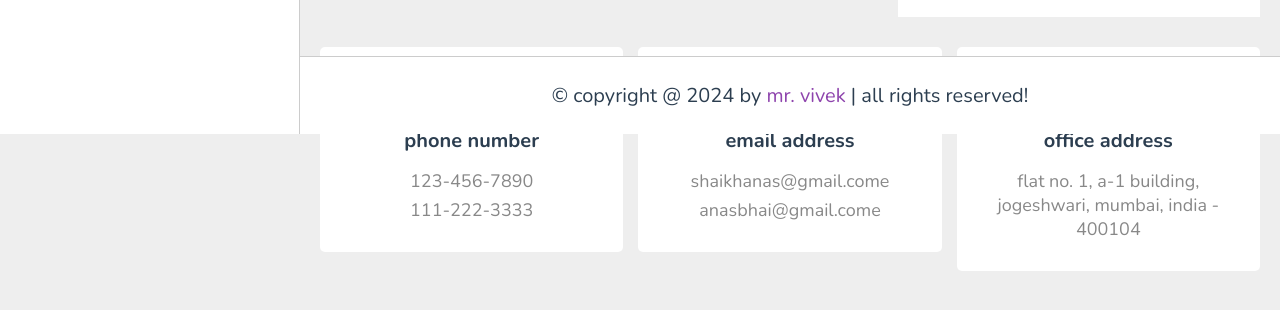
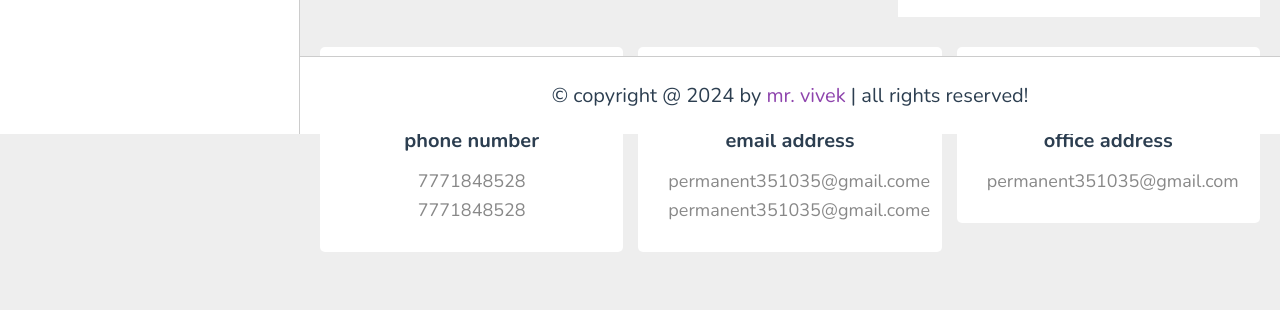
Before and after one commit to Vivek77718/edutech, a plain HTML site: page contact.html in a window 1280 px wide. Shown: the part 666-976 px from the top of the page. Drawn offline with nearby package versions, Linux system fonts and the light colour scheme.

Commit message:
7771848528

```diff
--- a/contact.html
+++ b/contact.html
@@ -95,21 +95,21 @@
       <div class="box">
          <i class="fas fa-phone"></i>
          <h3>phone number</h3>
-         <a href="tel:1234567890">123-456-7890</a>
-         <a href="tel:1112223333">111-222-3333</a>
+         <a href="tel:7771848528">7771848528</a>
+         <a href="tel:7771848528">7771848528</a>
       </div>
 
       <div class="box">
          <i class="fas fa-envelope"></i>
          <h3>email address</h3>
-         <a href="mailto:shaikhanas@gmail.com">shaikhanas@gmail.come</a>
-         <a href="mailto:anasbhai@gmail.com">anasbhai@gmail.come</a>
+         <a href="permanent351035@gmail.com">permanent351035@gmail.come</a>
+         <a href="permanent351035@gmail.com">permanent351035@gmail.come</a>
       </div>
 
       <div class="box">
          <i class="fas fa-map-marker-alt"></i>
          <h3>office address</h3>
-         <a href="#">flat no. 1, a-1 building, jogeshwari, mumbai, india - 400104</a>
+         <a href="#">permanent351035@gmail.com</a>
       </div>
 
    </div>
```
